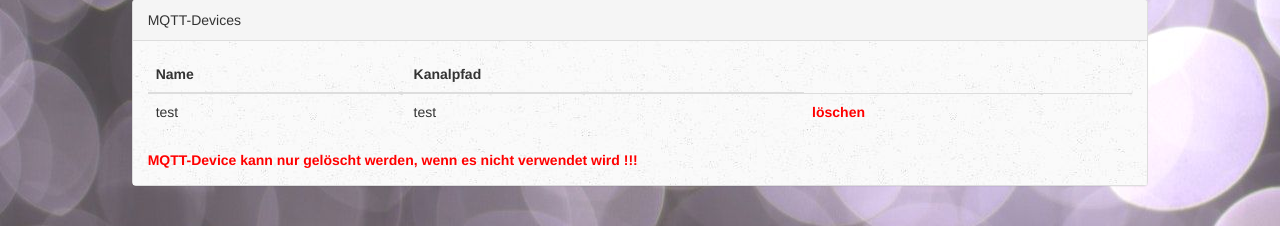
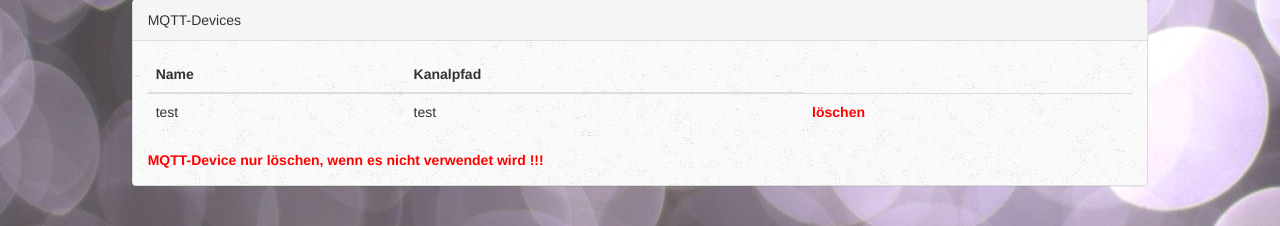
Before and after one commit to stanman71/Miranda, a Flask app: page /dashboard/settings/mqtt in a window 1280 px wide. Shown: the part 710-936 px from the top of the page. Run offline with Flask 2, Linux system fonts and the light colour scheme; a user stored in the database is signed in; data comes from the database, SQL or seed files in the repository; some libraries are stand-ins or nearby versions.

Commit message:
change note

```diff
--- a/app/templates/dashboard_settings_mqtt.html
+++ b/app/templates/dashboard_settings_mqtt.html
@@ -139,7 +139,7 @@
             </tbody>
           </table>
 
-          <font color="red"><b>MQTT-Device kann nur gelöscht werden, wenn es nicht verwendet wird !!!</b></font>
+          <font color="red"><b>MQTT-Device nur löschen, wenn es nicht verwendet wird !!!</b></font>
 
         </div>
       </div>
```
